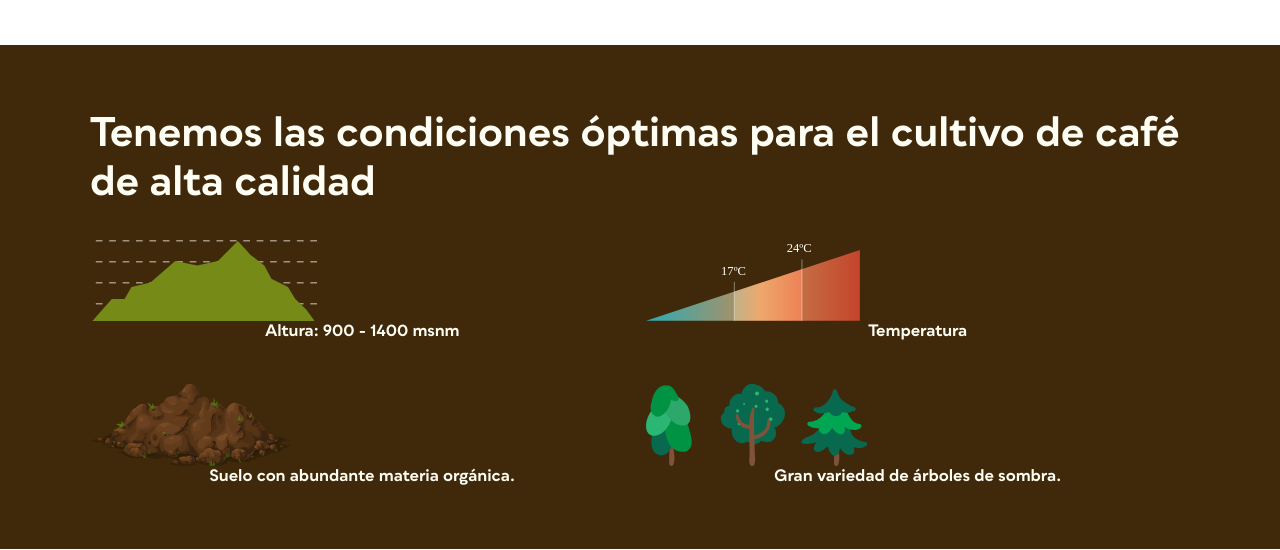
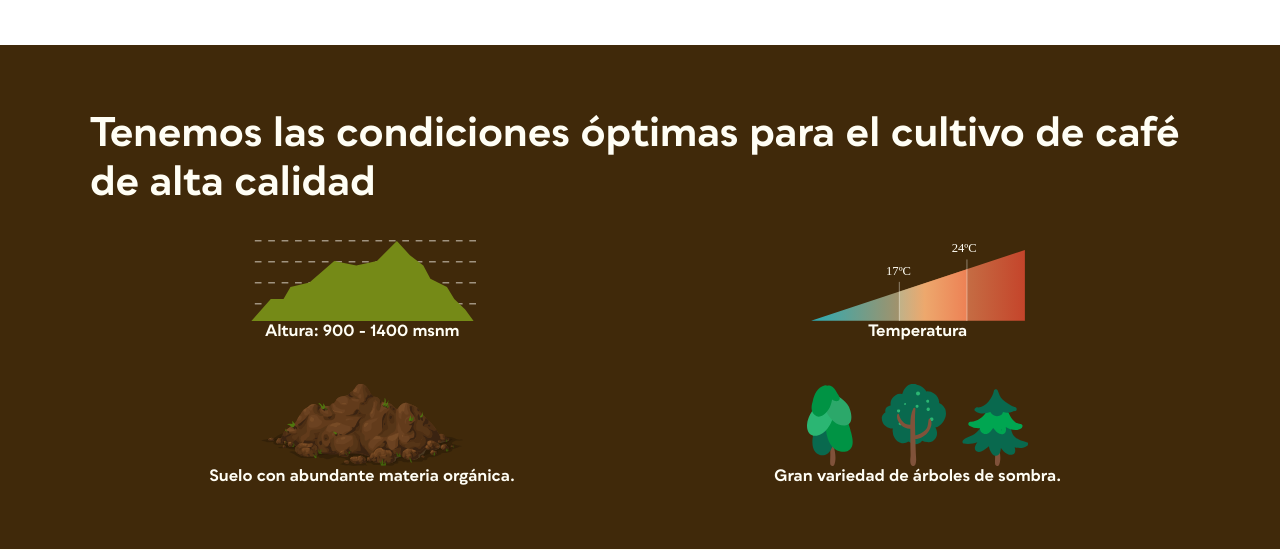
Before and after one commit to arturoacevedob/ase1, a PHP site: page /nuestro-cafe.html in a window 1280 px wide. Shown: the part 494-1044 px from the top of the page. Run offline with PHP 8.4, Linux system fonts and the light colour scheme.

Commit message:
mejoras a nuestro cafe

```diff
--- a/style.css
+++ b/style.css
@@ -459,11 +459,6 @@ input[name="teléfono"] {
     padding: 6px;
     display: inline-block;
 }
-/* —————— nuestro cafe —————— */
-
-.grid-conditions h3{
-    font-size: 16px;
-}
 
 @media screen and (max-width: 639px) {
     h2 {
@@ -665,21 +660,23 @@ input[name="teléfono"] {
 }
 #nuestrocafe  .altura{
     padding-top: 15%;
-    background: url(images/nuestro_cafe/altura_900_1400_msnm_batsil_maya.svg) 0 100% / contain no-repeat;
+    background: url(images/nuestro_cafe/altura_900_1400_msnm_batsil_maya.svg) 50% 100% / contain no-repeat;
 }
 #nuestrocafe .temperatura{
     padding-top: 15%;
-    background: url(images/nuestro_cafe/temperatura_batsil_maya.svg) 0 100% / contain no-repeat;
+    background: url(images/nuestro_cafe/temperatura_batsil_maya.svg) 50% 100% / contain no-repeat;
 }
 #nuestrocafe .suelo{
     padding-top: 15%;
-    background: url(images/nuestro_cafe/suelo_con_abundante_materia_orgánica_batsil_maya.svg) 0 100% / contain no-repeat;
+    background: url(images/nuestro_cafe/suelo_con_abundante_materia_orgánica_batsil_maya.svg) 50% 100% / contain no-repeat;
 }
 #nuestrocafe .variedad{
     padding-top: 15%;
-    background: url(images/nuestro_cafe/gran_variedad_de_arboles_de_sombra_batsil_maya.svg) 0 100% / contain no-repeat;
+    background: url(images/nuestro_cafe/gran_variedad_de_arboles_de_sombra_batsil_maya.svg) 50% 100% / contain no-repeat;
 }
-
+.grid-conditions h3{
+    font-size: 16px;
+}
 /* —————— AQUÍ EMPIEZAN ESTILOS DE PRODUCTOS—————— */
 #productos header {
     background: url(images/fade/header_fade_cafe_batsil_maya.png) 0 100% / contain repeat-x,
```
